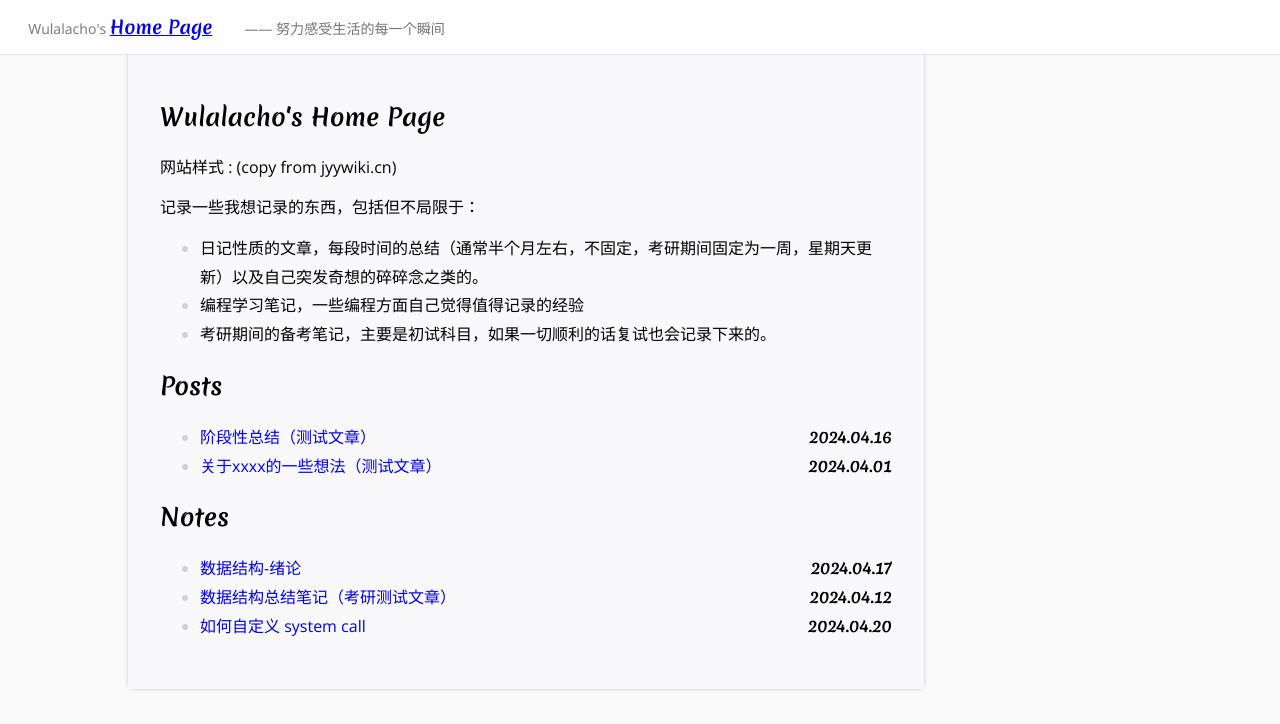
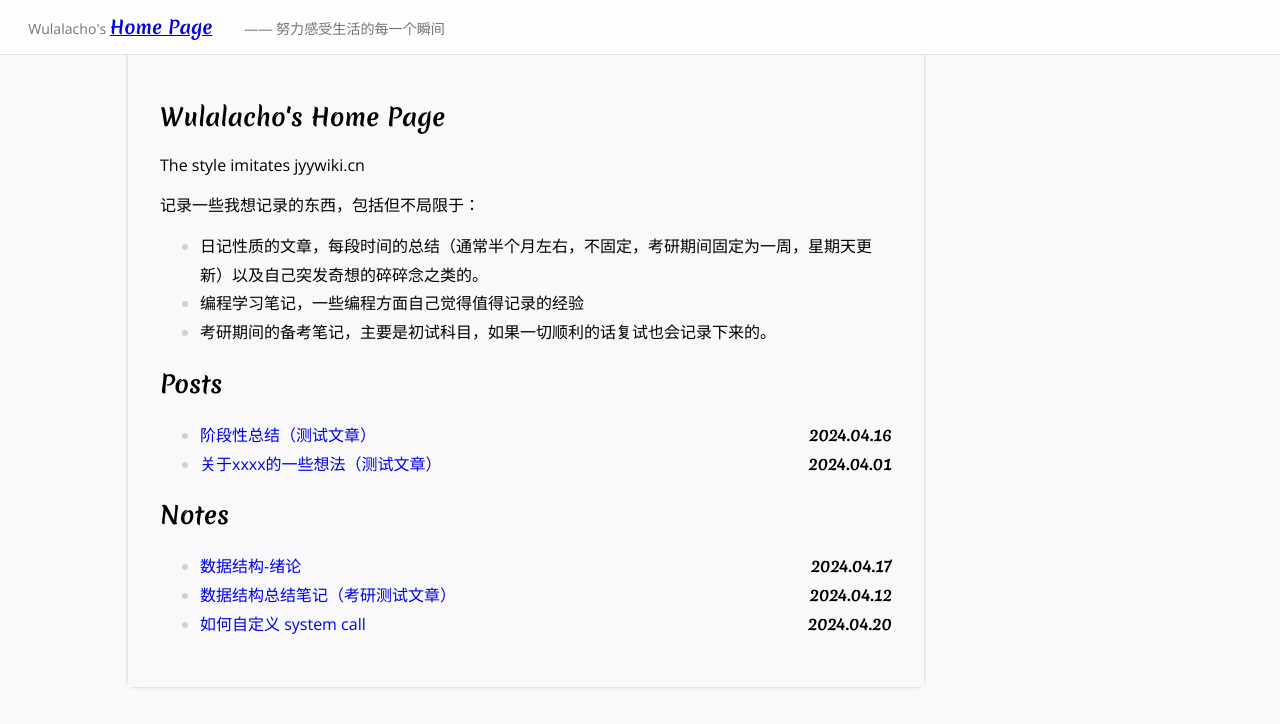
Before and after one commit to wulalacho/wulalacho.github.io, a plain HTML site: page index.html in a window 1280 px wide. Drawn offline with Linux system fonts and the light colour scheme.

Commit message:
add content

```diff
--- a/index.html
+++ b/index.html
@@ -15,7 +15,7 @@
   </div>
   <div class="content">
     <h2>Wulalacho's Home Page</h2>
-    <p>网站样式 : (copy from jyywiki.cn)</p>
+    <p>The style imitates jyywiki.cn</p>
     记录一些我想记录的东西，包括但不局限于：
     <ul>
       <li>日记性质的文章，每段时间的总结（通常半个月左右，不固定，考研期间固定为一周，星期天更新）以及自己突发奇想的碎碎念之类的。</li>
@@ -36,6 +36,7 @@
         <li><a href="/posts/pages/English-Test.html">如何自定义 system call </a><span class="postdate">2024.04.20</span></li>
       </ul>
   </div>
+
 </body>
 
 </html>
```
